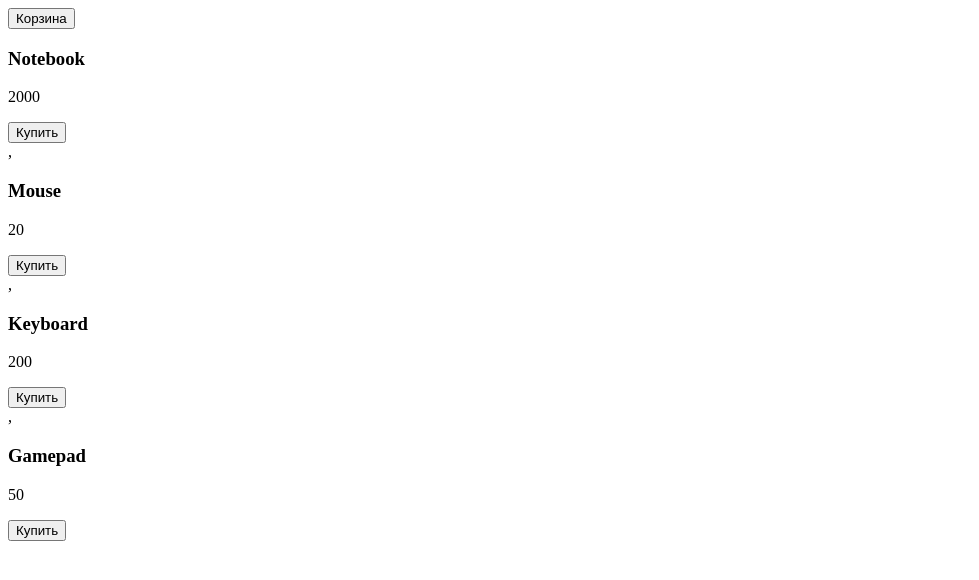
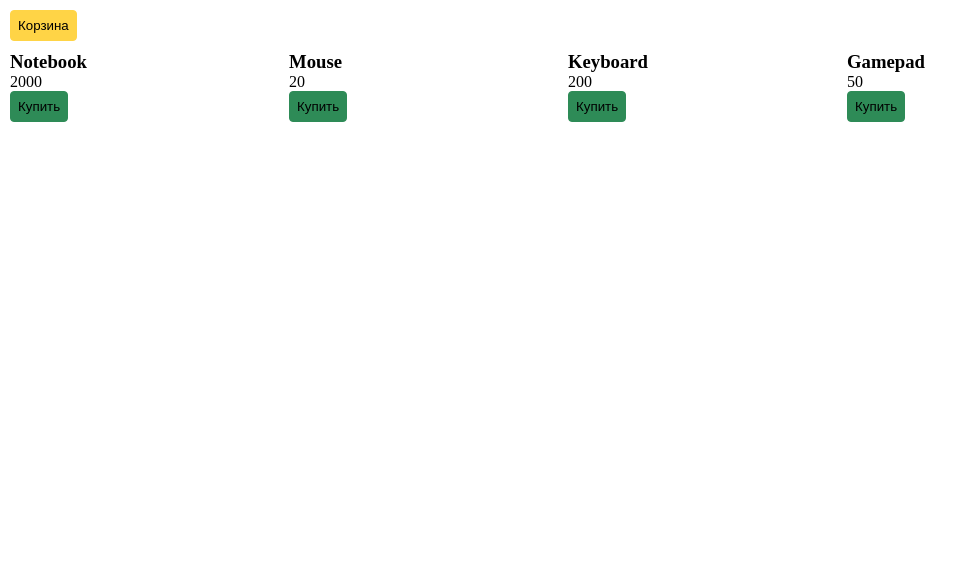
Before and after one commit to zedko/jsPractice, a plain HTML site: page index.html in a window 1280 px wide. Shown: the whole page, without its empty margins (0-979 px from the left). Drawn offline with Linux system fonts and the light colour scheme.

Commit message:
1) Добавлен файл стилей и первичные стили 2) Улучшена функция renderProduct 3) Удалена запятая при выводе товаров все 3 задания решены

```diff
--- a/index.html
+++ b/index.html
@@ -1,8 +1,8 @@
 <!DOCTYPE html>
 <html lang="en">
-<head>
     <meta charset="UTF-8">
     <title>Интернет-магазин</title>
+    <link rel="stylesheet" href="style.css">
 </head>
 <body>
     <header>
--- a/js/main.js
+++ b/js/main.js
@@ -5,17 +5,20 @@ const products = [
     {id: 4, title: 'Gamepad', price: 50},
 ];
 
-const renderProduct = (title, price) => {
+// значение по умолчанию - первый объект в массиве products
+// передавая в функцию объект мы упростили (и даже улучшили для дальнейших доработок) запись функции
+const renderProduct = (product = products[0]) => {
     return `<div class="product-item">
-                <h3>${title}</h3>
-                <p>${price}</p>
+                <h3>${product.title}</h3>
+                <p>${product.price}</p>
                 <button class="buy-btn">Купить</button>
             </div>`
 };
+
 const renderPage = list => {
-    const productsList = list.map(item => renderProduct(item.title, item.price));
-    console.log(productsList);
-    document.querySelector('.products').innerHTML = productsList;
+    const productsList = list.map(item => renderProduct(item));
+    // преобразование productsList в строку удалит запятые
+    document.querySelector('.products').innerHTML = productsList.join("");
 };
 
 renderPage(products);
--- /dev/null
+++ b/style.css
@@ -0,0 +1,39 @@
+* {
+    margin: 0;
+    padding: 0;
+}
+
+.btn-cart {
+    border-radius: 4px;
+    background-color: #ffd446;
+    padding: 7px;
+    border: 1px solid #ffd446;
+    margin: 10px 0 0 10px;
+}
+
+.btn-cart:hover {
+    background-color: white;
+    cursor: pointer;
+}
+
+.products {
+    margin: 10px 0 0 10px;
+}
+
+.product-item {
+    min-width: 20%;
+    display: inline-block;
+    padding: 0 25px 0 0;
+}
+
+.product-item > button {
+    border-radius: 4px;
+    background-color: seagreen;
+    padding: 7px;
+    border: 1px solid seagreen;
+}
+
+.product-item > button:hover {
+    background-color: white;
+    cursor: pointer;
+}
```
